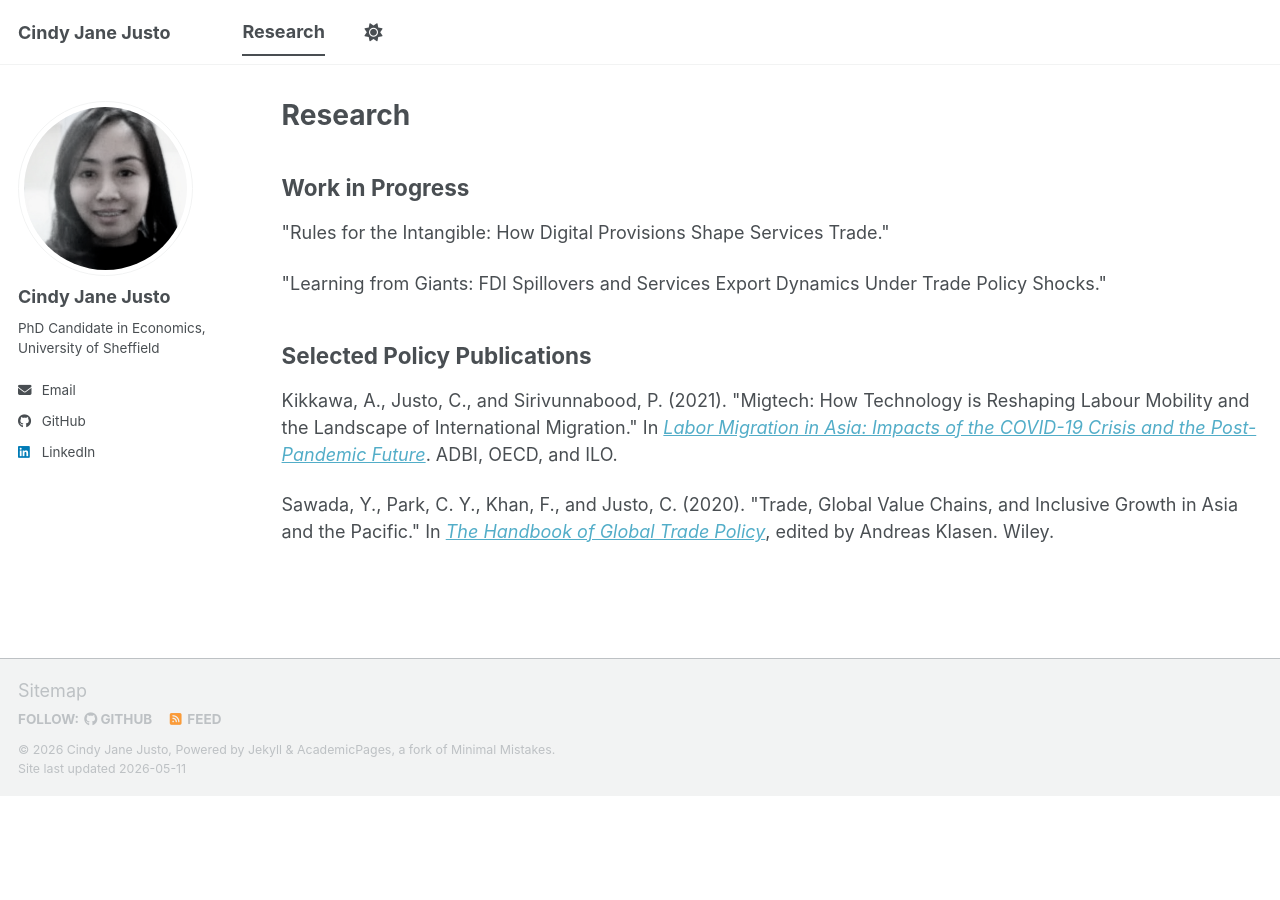
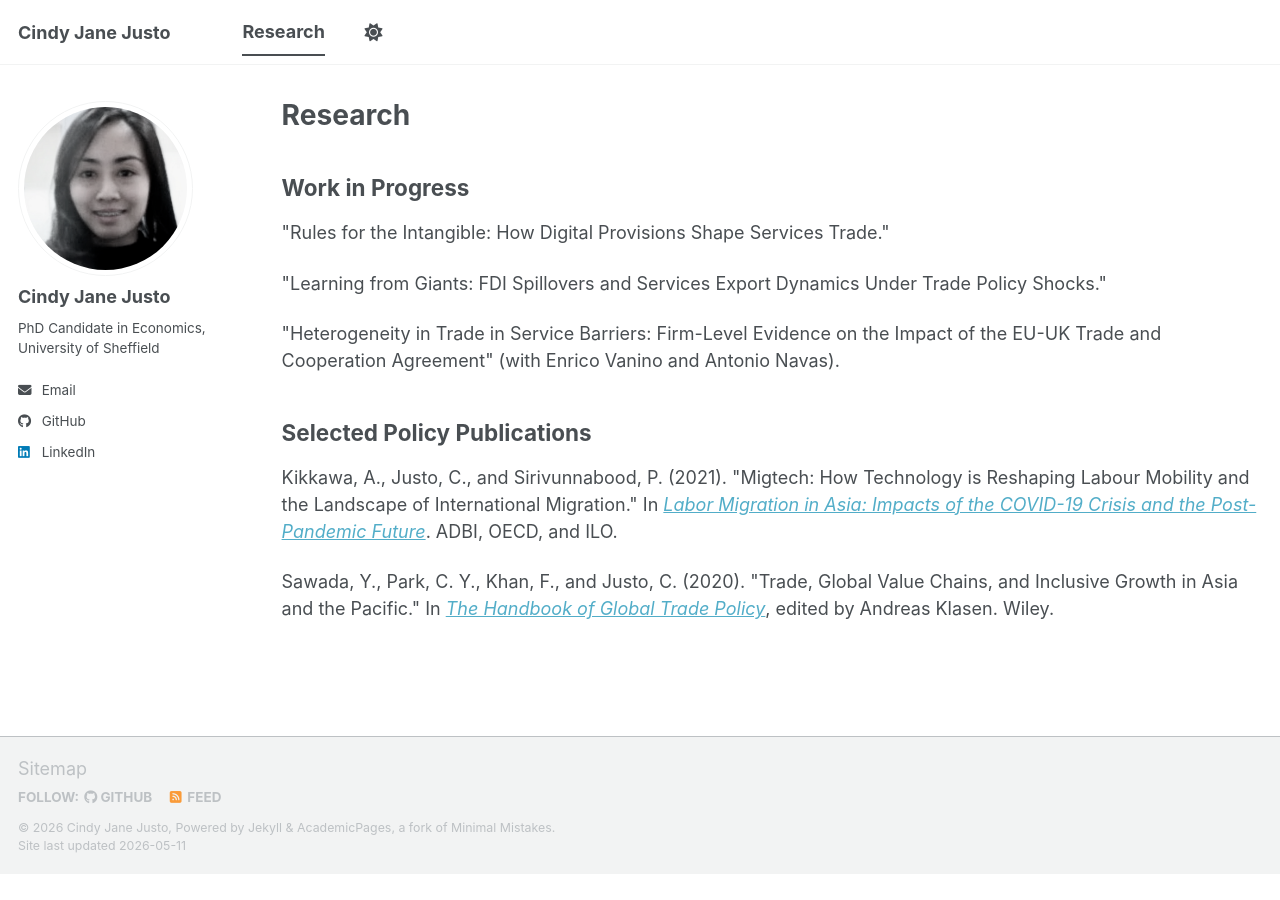
Before and after one commit to cindyjusto/cindyjusto.github.io, a Jekyll site: the page built from _pages/publications.html, in a window 1280 px wide. Built offline with Jekyll 4.4.1, drawn with Linux system fonts in a browser that asks for light colours; a script bundle is joined from its source files by our own code; library files that are not in the unit come from our copies.

Commit message:
Update publications.html

```diff
--- a/_pages/publications.html
+++ b/_pages/publications.html
@@ -11,6 +11,8 @@ author_profile: true
 
 <p>"Learning from Giants: FDI Spillovers and Services Export Dynamics Under Trade Policy Shocks."</p>
 
+<p>"Heterogeneity in Trade in Service Barriers: Firm-Level Evidence on the Impact of the EU-UK Trade and Cooperation Agreement" (with Enrico Vanino and Antonio Navas).</p>
+
 
 <h2>Selected Policy Publications</h2>
 
```
